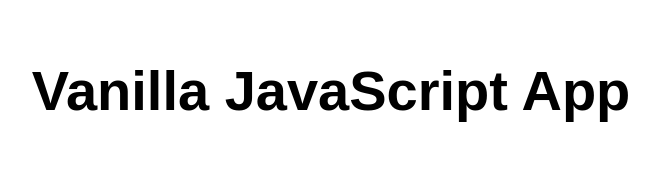
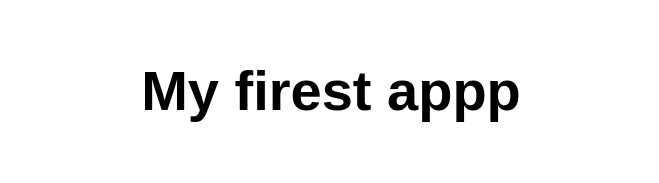
Before and after one commit to shyambasnet1/static-web, a website: page src/index.html in a window 1280 px wide. Shown: the whole page, without its empty margins (309-968 px from the left). Drawn offline with Linux system fonts and the light colour scheme.

Commit message:
Update index.html

```diff
--- a/src/index.html
+++ b/src/index.html
@@ -5,12 +5,12 @@
   <meta charset="UTF-8">
   <meta name="viewport" content="width=device-width, initial-scale=1.0">
   <link rel="stylesheet" href="styles.css">
-  <title>Vanilla JavaScript App</title>
+  <title>Safe Zone security </title>
 </head>
 
 <body>
   <main>
-    <h1>Vanilla JavaScript App</h1>
+    <h1>My firest appp</h1>
   </main>
 </body>
 
```
